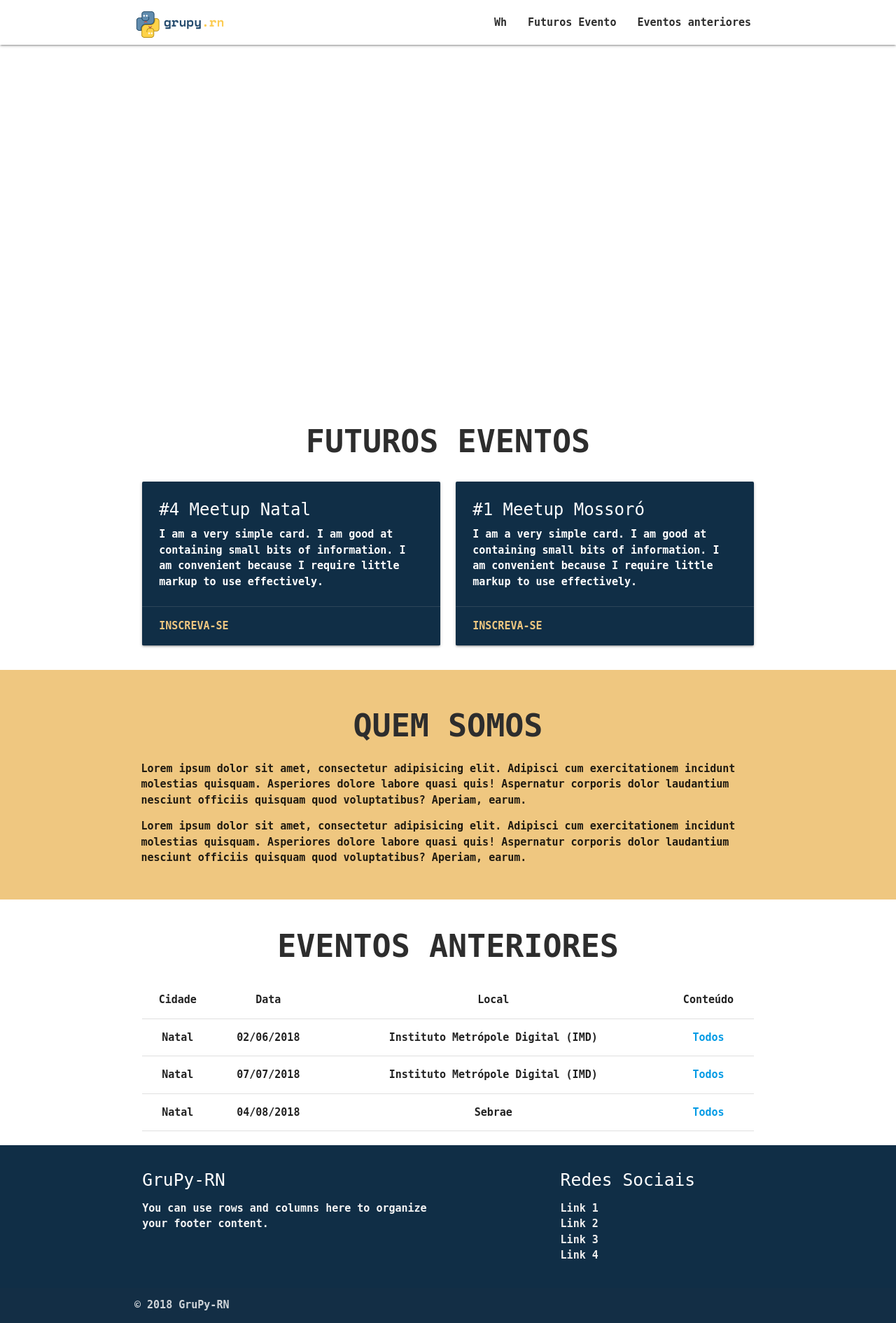
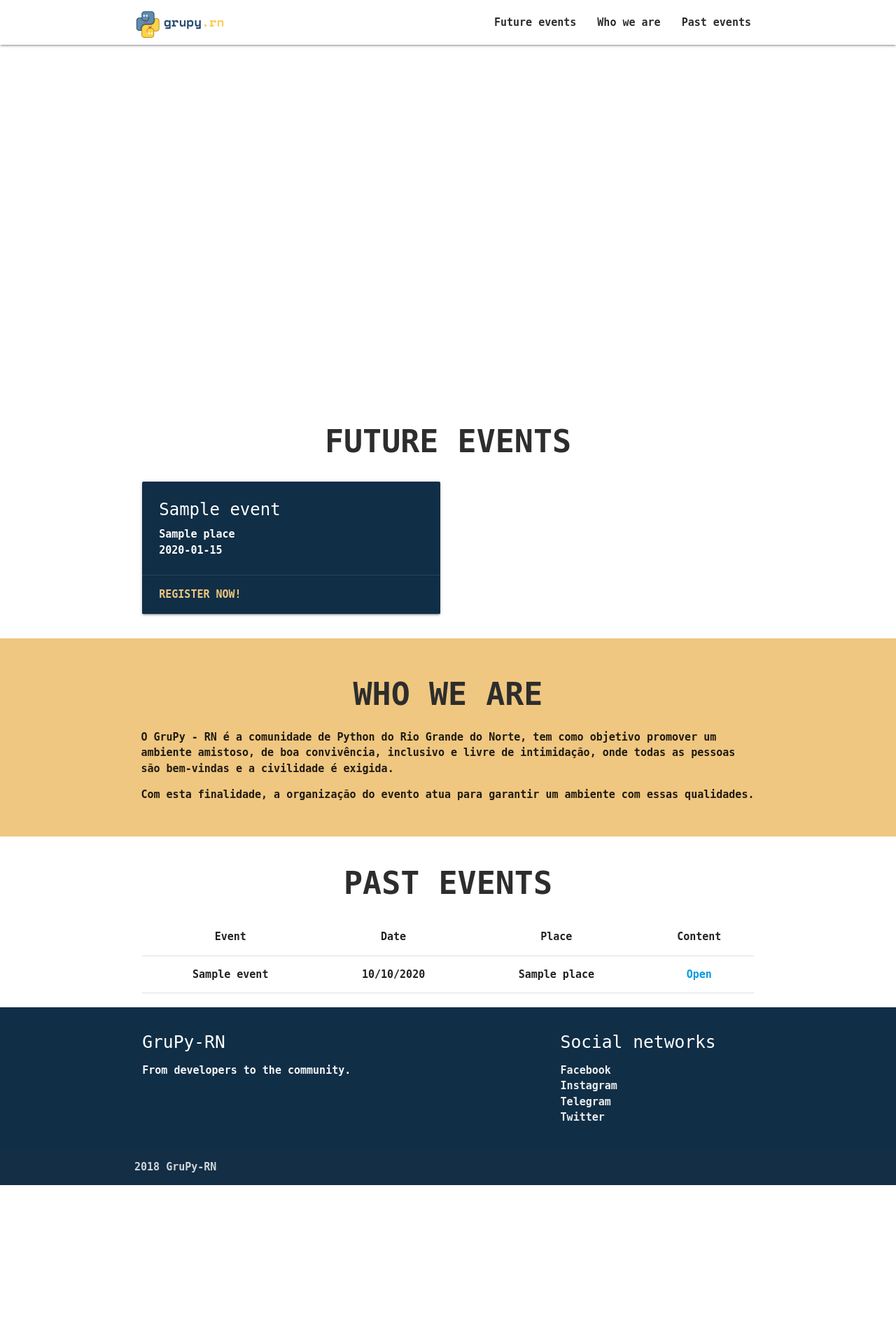
Before and after one commit to grupyrn/jararaca, a Django app: template website/templates/website/index.html in a window 1280 px wide. Shown: the whole page at 70% size. After the commit the page ends 1693 px from the top, so only its background shows below. Run offline with Django 3.2, Linux system fonts and the light colour scheme; the template is opened without the code that fills it: most values are stand-ins (such as "Sample title", 1, 10 or a date in 2020); some libraries are stand-ins or nearby versions.

Commit message:
Index page improved. pt-BR localization.

```diff
--- a/website/templates/website/footer.html
+++ b/website/templates/website/footer.html
@@ -1,25 +1,25 @@
 {% load static %}
+{% load i18n %}
 
 <div class="container">
   <div class="row">
     <div class="col l6 s12">
       <h5 class="white-text">GruPy-RN</h5>
-      <p class="grey-text text-lighten-4">You can use rows and columns here to organize your footer content.</p>
+      <p class="grey-text text-lighten-4">{% trans "From developers to the community." %}</p>
     </div>
     <div class="col l4 offset-l2 s12">
-      <h5 class="white-text">Redes Sociais</h5>
+      <h5 class="white-text">{% trans "Social networks" %}</h5>
       <ul>
-        <li><a class="grey-text text-lighten-3" href="#!">Link 1</a></li>
-        <li><a class="grey-text text-lighten-3" href="#!">Link 2</a></li>
-        <li><a class="grey-text text-lighten-3" href="#!">Link 3</a></li>
-        <li><a class="grey-text text-lighten-3" href="#!">Link 4</a></li>
+        <li><a class="grey-text text-lighten-3" href="https://www.facebook.com/grupyrn/">Facebook</a></li>
+        <li><a class="grey-text text-lighten-3" href="https://www.instagram.com/grupyrn/">Instagram</a></li>
+        <li><a class="grey-text text-lighten-3" href="https://t.me/grupyrn">Telegram</a></li>
+        <li><a class="grey-text text-lighten-3" href="https://www.twitter.com/grupy-rn">Twitter</a></li>
       </ul>
     </div>
   </div>
 </div>
 <div class="footer-copyright">
   <div class="container">
-    © 2018 GruPy-RN
-    <a class="grey-text text-lighten-4 right" href="#!"></a>
+    2018 GruPy-RN
   </div>
 </div>
--- a/website/templates/website/index.html
+++ b/website/templates/website/index.html
@@ -1,36 +1,29 @@
 {% extends 'website/base.html' %}
 {% load static %}
+{% load i18n %}
 
 {% block content %}
   <section>
     <div class="container">
       <div class="row">
-        <h1 id="futuro" class="center-align black-title scrollspy">Futuros Eventos</h1>
+
+        <h1 id="future-events" class="center-align black-title scrollspy">{% trans "Future events" %}</h1>
+
+        {% for event in future_events %}
           <div class="col s12 m6">
             <div class="card blue-card darken-1">
               <div class="card-content white-text">
-              <span class="card-title">#4 Meetup Natal </span>
-              <p>I am a very simple card. I am good at containing small bits of information.
-                I am convenient because I require little markup to use effectively.</p>
+                <span class="card-title">{{ event.name }}</span>
+                <p>{{ event.place }}</p>
+                <p>{% for date in event.date %}{{ date }}{% endfor %}</p>
               </div>
               <div class="card-action">
-              <a class="yellow-link" href="{% url 'form' %}">Inscreva-se</a>
+                <a class="yellow-link" href="{% url 'form' %}">{% trans "Register now!" %}</a>
               </div>
             </div>
           </div>
+        {% endfor %}
 
-        <div class="col s12 m6">
-          <div class="card blue-card darken-1">
-            <div class="card-content white-text">
-              <span class="card-title">#1 Meetup Mossoró</span>
-              <p>I am a very simple card. I am good at containing small bits of information.
-                I am convenient because I require little markup to use effectively.</p>
-            </div>
-            <div class="card-action">
-              <a class="yellow-link" href="#">Inscreva-se</a>
-            </div>
-          </div>
-        </div>
       </div>
     </div>
   </section>
@@ -39,13 +32,11 @@
     <div class="container ">
       <div class="row">
         <div class="s12">
-          <h1 id="quem-somos" class="center-align black-title scrollspy">Quem Somos</h1>
-          <p>Lorem ipsum dolor sit amet, consectetur adipisicing elit. Adipisci cum exercitationem incidunt
-            molestias quisquam. Asperiores dolore labore quasi quis! Aspernatur corporis dolor laudantium
-            nesciunt officiis quisquam quod voluptatibus? Aperiam, earum.</p>
-          <p>Lorem ipsum dolor sit amet, consectetur adipisicing elit. Adipisci cum exercitationem incidunt
-            molestias quisquam. Asperiores dolore labore quasi quis! Aspernatur corporis dolor laudantium
-            nesciunt officiis quisquam quod voluptatibus? Aperiam, earum.</p>
+          <h1 id="who-we-are" class="center-align black-title scrollspy">{% trans "Who we are" %}</h1>
+          <p>O GruPy - RN é a comunidade de Python do Rio Grande do Norte, tem como objetivo promover um ambiente
+            amistoso, de boa convivência, inclusivo e livre de intimidação, onde todas as pessoas são bem-vindas e a
+            civilidade é exigida.</p>
+          <p>Com esta finalidade, a organização do evento atua para garantir um ambiente com essas qualidades.</p>
         </div>
       </div>
     </div>
@@ -55,41 +46,39 @@
     <div class="container">
       <div class="row">
         <div class="col s12">
-          <h1 id="anterior" class="center-align black-title scrollspy">Eventos anteriores</h1>
+
+          <h1 id="past-events" class="center-align black-title scrollspy">{% trans "Past events" %}</h1>
+
           <table class="highlight centered ">
             <thead>
             <tr>
-              <th>Cidade</th>
-              <th>Data</th>
-              <th>Local</th>
-              <th>Conteúdo</th>
+              <th>{% trans "Event" %}</th>
+              <th>{% trans "Date" %}</th>
+              <th>{% trans "Place" %}</th>
+              <th>{% trans "Content" %}</th>
             </tr>
             </thead>
+            <tbody>
 
-            <tbody>
+            {% for event in past_events %}
               <tr>
-              <td>Natal</td>
-              <td>02/06/2018</td>
-              <td>Instituto Metrópole Digital (IMD)</td>
-              <td><a href="https://github.com/GruPy-RN/Meetup/tree/master/Meetup-1" target="_blank">
-                Todos</a></td>
+                <td>{{ event.name }}</td>
+                <td>{% for date in event.date %}{{ date|date:'SHORT_DATE_FORMAT' }}{% if not forloop.last %},
+                {% endif %}{% endfor %}</td>
+                <td>{{ event.place }}</td>
+                <td>
+                  {% if event.content_link %}
+                    <a href="{{ event.content_link }}" target="_blank">{% trans 'Open' %}</a>
+                  {% else %}
+                    ---
+                  {% endif %}
+                </td>
               </tr>
-            <tr>
-              <td>Natal</td>
-              <td>07/07/2018</td>
-              <td>Instituto Metrópole Digital (IMD)</td>
-              <td><a href="https://github.com/GruPy-RN/Meetup/tree/master/Meetup-2" target="_blank">
-                Todos</a></td>
-            </tr>
-            <tr>
-              <td>Natal</td>
-              <td>04/08/2018</td>
-              <td>Sebrae</td>
-              <td><a href="https://github.com/GruPy-RN/Meetup/tree/master/Meetup-3" target="_blank">
-                Todos</a></td>
-            </tr>
+            {% endfor %}
+
             </tbody>
           </table>
+
         </div>
       </div>
     </div>
--- a/website/templates/website/menu.html
+++ b/website/templates/website/menu.html
@@ -1,4 +1,5 @@
 {% load static %}
+{% load i18n %}
 
 <div class="navbar-fixed">
   <nav class="white" role="navigation">
@@ -6,15 +7,15 @@
       <a id="logo-container" href="#" class="brand-logo"><img class="center-logo"
                                                               src="{% static '/img/logo.png' %}"></a>
       <ul class="right hide-on-med-and-down">
-        <li><a href="#we">Wh</a></li>
-        <li><a href="#future-events">Futuros Evento</a></li>
-        <li><a href="#previous-events">Eventos anteriores</a></li>
+        <li><a href="#future-events">{% trans "Future events" %}</a></li>
+        <li><a href="#who-we-are">{% trans "Who we are" %}</a></li>
+        <li><a href="#past-events">{% trans "Past events" %}</a></li>
       </ul>
 
       <ul id="nav-mobile" class="sidenav">
-        <li><a href="#">Quem somos</a></li>
-        <li><a href="#">Futuros Evento</a></li>
-        <li><a href="#">Eventos anteriores</a></li>
+        <li><a href="#future-events">{% trans "Future events" %}</a></li>
+        <li><a href="#who-we-are">{% trans "Who we are" %}</a></li>
+        <li><a href="#past-events">{% trans "Past events" %}</a></li>
       </ul>
       <a href="#" data-target="nav-mobile" class="sidenav-trigger"><i class="material-icons">menu</i></a>
     </div>
--- a/website/templates/website/thanks.html
+++ b/website/templates/website/thanks.html
@@ -35,7 +35,7 @@
            <div class="col s12 m7">
               <h1 class="center-align h1-header">Credenciais geradas com sucesso!</h1>
               <p class="center-align p-thanks">Este QR-Code é o seu passaporte de entrada
-                  para todos os eventos do GruPy-RN, leve-o sempre com você. Não se
+                  para este evento do GruPy-RN, leve-o com você. Não se
                   preocupe, também enviamos essas informações para o seu e-mail!</p>
           </div>
           <div class="col s12 m5">
```
Also changed, not shown: website/views.py (+8 -0 lines), website/locale/pt_BR/LC_MESSAGES/django.po. Lines whose indentation alone changed are shown as unchanged.
